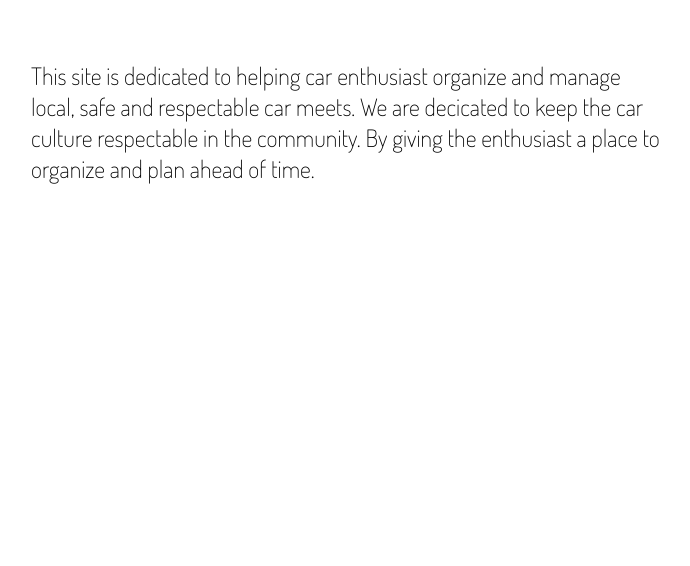
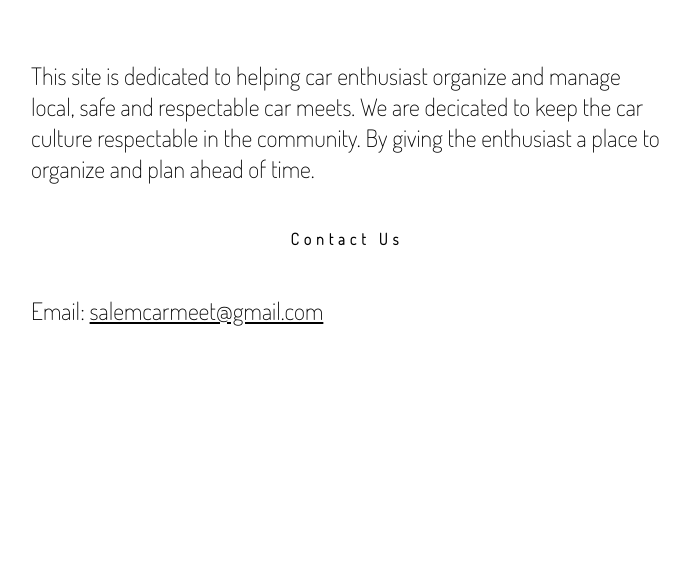
Before and after one commit to wadeChriestenson/car_meet, a Django app: page /aboutus.html in a window 1280 px wide. Shown: the part 320-886 px from the top of the page, without its empty margins (293-983 px from the left). Run offline with Django 4.2, Linux system fonts and the light colour scheme; some libraries are stand-ins or nearby versions.

Commit message:
04/04/2022 - WC

```diff
--- a/salem/views.py
+++ b/salem/views.py
@@ -175,7 +175,8 @@ def aboutus(request):
               'car enthusiast organize and manage local, safe and respectable ' \
               'car meets. We are decicated to keep the car culture respectable in the community. ' \
               'By giving the enthusiast a place to organize and plan ahead of time. '
-    return render(request, 'aboutus.html', {'aboutus': aboutus})
+    email = 'mailto:salemcarmeet@gmail.com'
+    return render(request, 'aboutus.html', {'aboutus': aboutus, 'email': email})
 
 
 def disclaimer(request):
--- a/templates/aboutus.html
+++ b/templates/aboutus.html
@@ -44,8 +44,10 @@
         <div class="p-holder">
             <p>{{ aboutus }}</p>
         </div>
+        <h4>Contact Us</h4>
+        <p>Email: <a href="{{ email }}" target="_blank" style="font-size: 24px">salemcarmeet@gmail.com</a></p>
     </div>
-</div>
+
 
 </body>
 </html>
```
